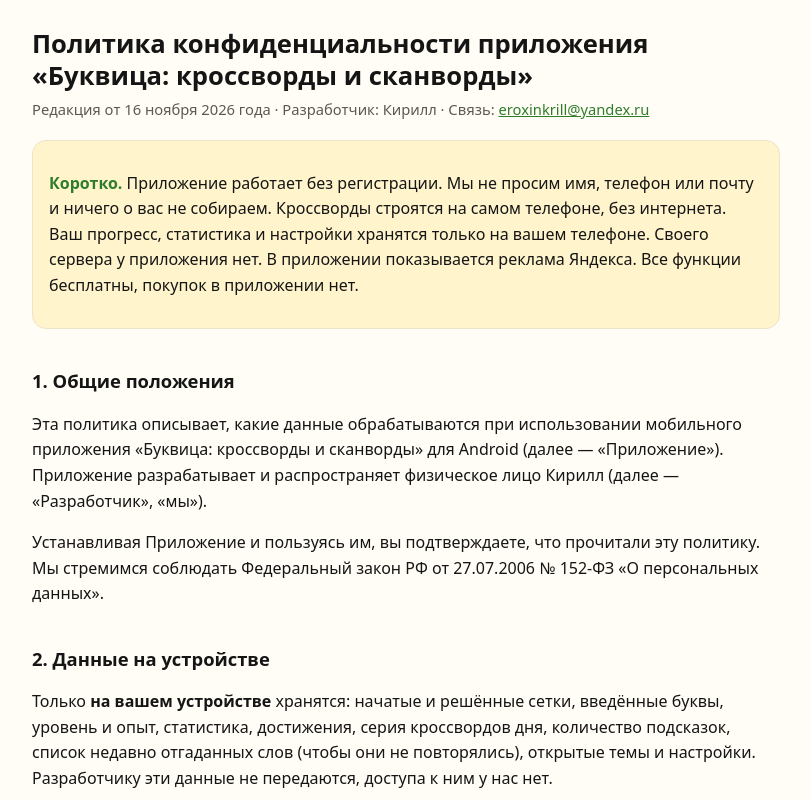
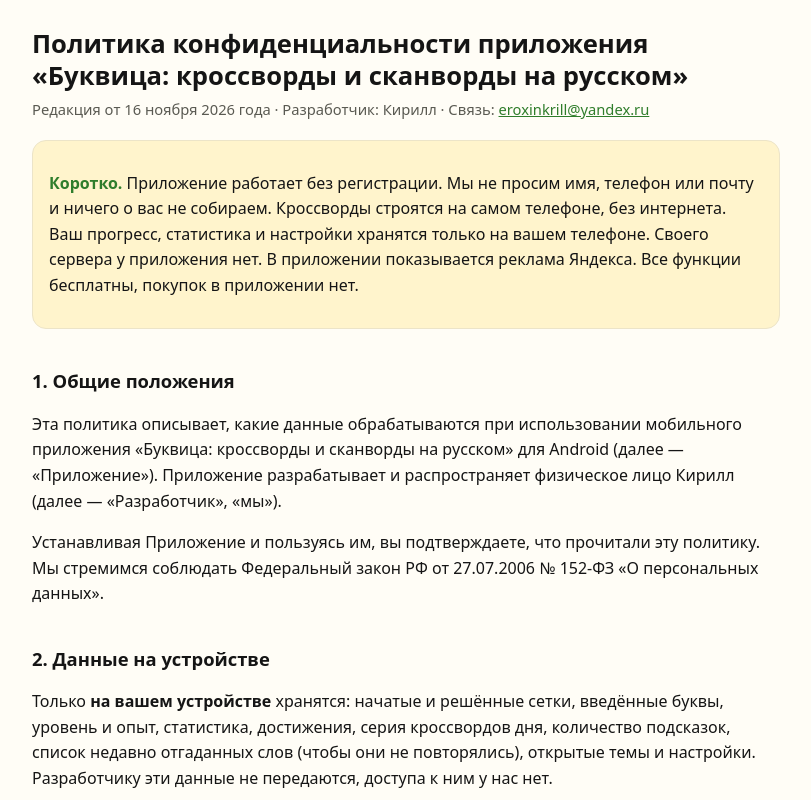
Before and after one commit to GurDoc/resurs-privacy, a plain HTML site: page bukvitsa.html in a window 1280 px wide. Shown: the top 800 px of the page, without its empty margins (234-1045 px from the left). Drawn offline with Linux system fonts and the light colour scheme.

Commit message:
Буквица: полное название в политике
Co-Authored-By: Claude Opus 5.5 <noreply@anthropic.com>
Claude-Session: https://claude.ai/code/session_013aY7T8RxXUA2DerTP39qLr

```diff
--- a/bukvitsa.html
+++ b/bukvitsa.html
@@ -4,7 +4,7 @@
 <meta charset="utf-8">
 <meta name="viewport" content="width=device-width, initial-scale=1">
 <title>Буквица: политика конфиденциальности</title>
-<meta name="description" content="Политика конфиденциальности приложения «Буквица: кроссворды и сканворды» для Android.">
+<meta name="description" content="Политика конфиденциальности приложения «Буквица: кроссворды и сканворды на русском» для Android.">
 <style>
   :root { --ink: #151515; --soft: #5a5a52; --line: #ece4c8; --bg: #fffdf6; --card: #fff4cc; --accent: #2f7d2b; }
   @media (prefers-color-scheme: dark) { :root:not([data-theme="light"]) { --ink: #ece8ff; --soft: #b9b1e0; --line: #3a3460; --bg: #17142b; --card: #211d3a; --accent: #ffc23d; } }
@@ -30,7 +30,7 @@
 <body>
 <main>
 <article lang="ru">
-<h1>Политика конфиденциальности приложения «Буквица: кроссворды и сканворды»</h1>
+<h1>Политика конфиденциальности приложения «Буквица: кроссворды и сканворды на русском»</h1>
 <p class="meta">Редакция от 16 ноября 2026 года · Разработчик: Кирилл · Связь: <a href="mailto:eroxinkrill@yandex.ru">eroxinkrill@yandex.ru</a></p>
 
 <div class="box">
@@ -38,7 +38,7 @@
 </div>
 
 <h2>1. Общие положения</h2>
-<p>Эта политика описывает, какие данные обрабатываются при использовании мобильного приложения «Буквица: кроссворды и сканворды» для Android (далее — «Приложение»). Приложение разрабатывает и распространяет физическое лицо Кирилл (далее — «Разработчик», «мы»).</p>
+<p>Эта политика описывает, какие данные обрабатываются при использовании мобильного приложения «Буквица: кроссворды и сканворды на русском» для Android (далее — «Приложение»). Приложение разрабатывает и распространяет физическое лицо Кирилл (далее — «Разработчик», «мы»).</p>
 <p>Устанавливая Приложение и пользуясь им, вы подтверждаете, что прочитали эту политику. Мы стремимся соблюдать Федеральный закон РФ от 27.07.2006 № 152-ФЗ «О персональных данных».</p>
 
 <h2>2. Данные на устройстве</h2>
```
